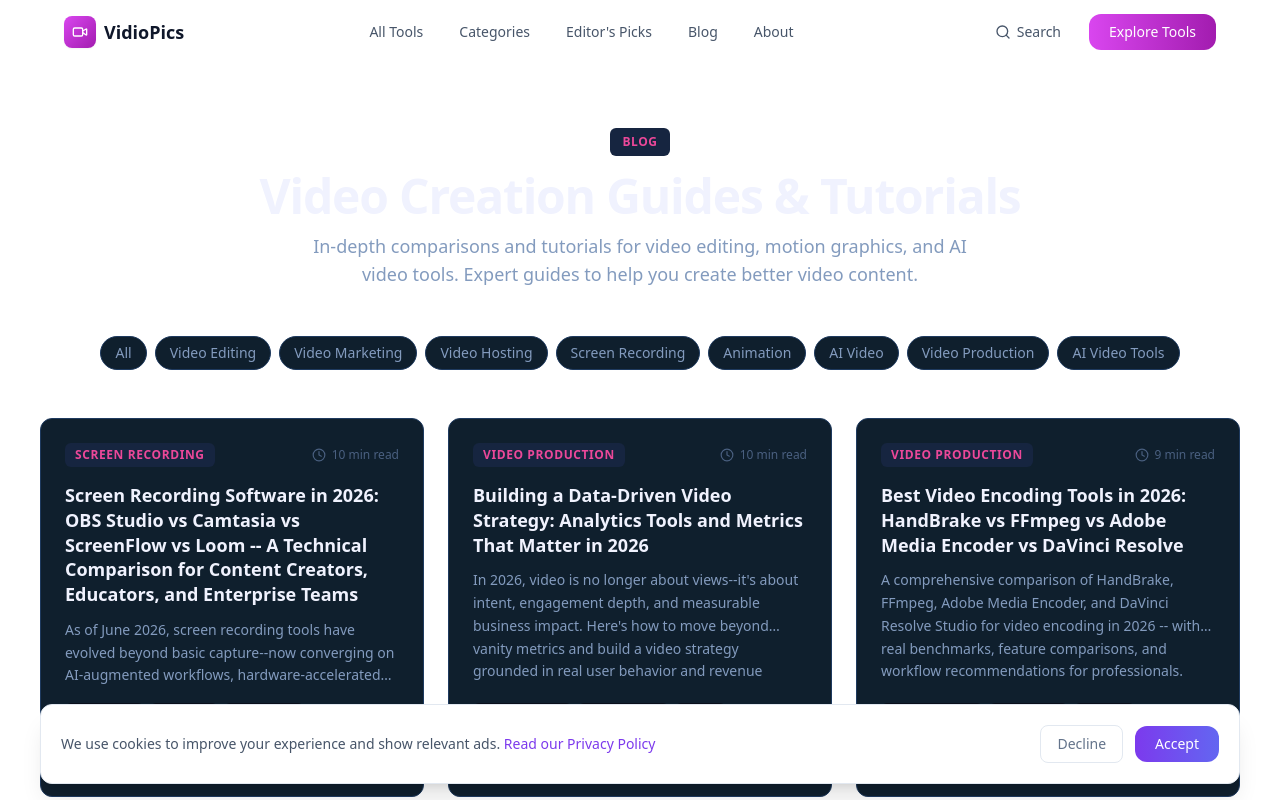
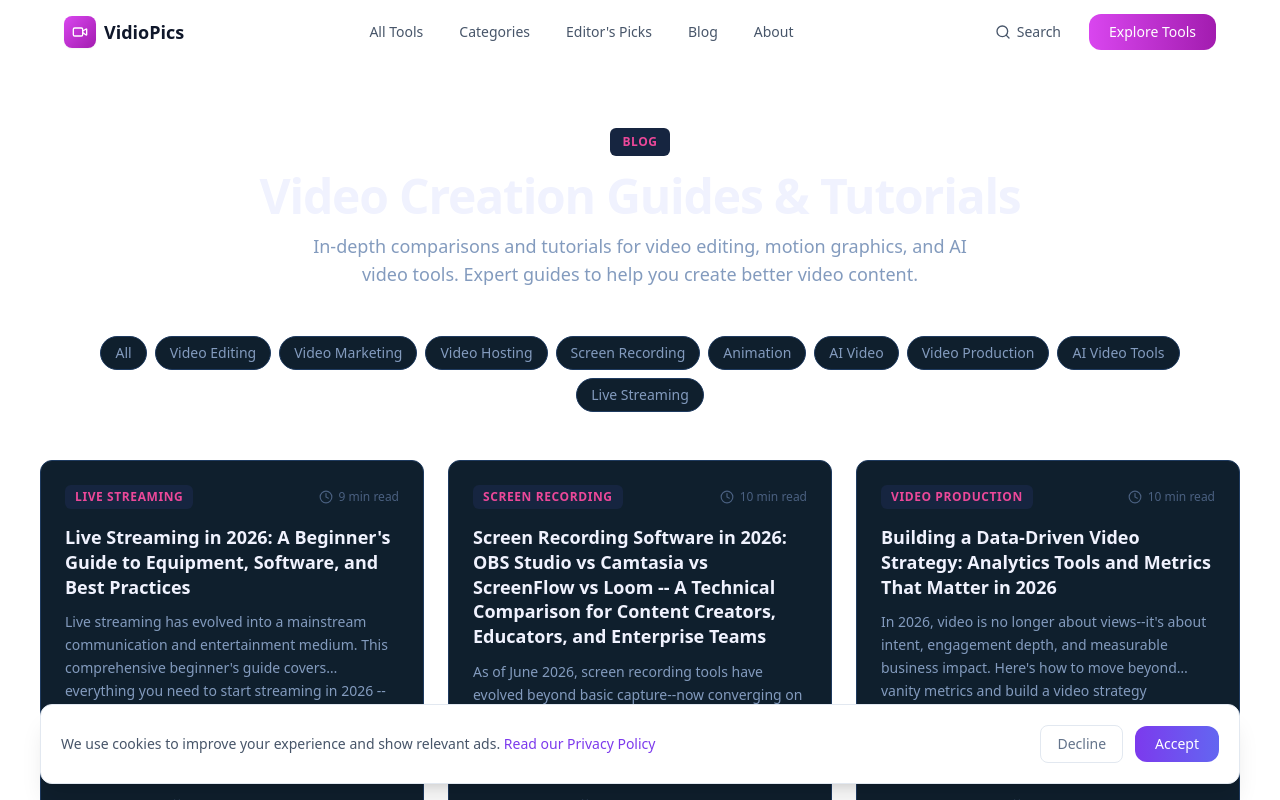
Before and after one commit to edi-picks-network/vidiopicks, a Next.js app: page /blog in a window 1280 px wide. Shown: the top 800 px of the page. Built offline with nearby package versions, Linux system fonts and the light colour scheme.

Commit message:
daily update: blog post

```diff
--- a/app/data/blog-posts.ts
+++ b/app/data/blog-posts.ts
@@ -1893,4 +1893,79 @@
     readTime: 10,
     tags: ["OBS Studio", "Camtasia", "ScreenFlow", "Loom", "screen recording", "video capture", "tutorial creation", "2026"],
   },
+  {
+    slug: "live-streaming-beginners-guide-2026-equipment-software",
+    title: "Live Streaming in 2026: A Beginner's Guide to Equipment, Software, and Best Practices",
+    excerpt:
+      "Live streaming has evolved into a mainstream communication and entertainment medium. This comprehensive beginner's guide covers everything you need to start streaming in 2026 -- from essential equipment and software choices to best practices for engaging your audience and growing your channel.",
+    content: `Live Streaming in 2026: Everything You Need to Start Broadcasting
+
+Live streaming has transformed from a niche hobby into a mainstream communication channel. By mid-2026, over 65% of internet users watch live content regularly -- from gaming streams on Twitch to professional webinars on LinkedIn Live and behind-the-scenes content on Instagram and TikTok. If you are new to live streaming, this guide breaks down exactly what you need to start, organized by experience level and use case.
+
+Understanding the Live Streaming Ecosystem
+
+Before buying equipment, understand the four core components of any live stream: capture (camera and microphone), encoding (converting raw signals into a streamable format), platform (Twitch, YouTube, or Restream), and engagement (chat, overlays, moderation). In 2026, all-in-one solutions like StreamYard and Ecamm Live combine these layers, but knowing each separately helps you make better decisions as you grow.
+
+Essential Equipment for Beginners
+
+You do not need a professional studio. Here is the minimum viable setup:
+
+Camera: Your Built-in Webcam Is Enough. Modern laptop webcams like the MacBook Pro M4's 12MP Center Stage camera deliver acceptable 1080p video. For an upgrade, the Elgato Facecam Pro ($199) offers 4K60 capture with excellent low-light performance. For the best quality, a mirrorless camera with clean HDMI output -- like the Sony ZV-E10 II ($899) -- paired with a $20 capture card outperforms any webcam.
+
+Microphone: Audio Matters More Than Video. Start with a USB microphone. The Blue Yeti X ($169) is a perennial favorite, but the Rode NT-USB Mini ($129) offers superior noise rejection. The Elgato Wave:3 ($159) includes Wave Link software for real-time audio mixing -- a feature set that previously required a hardware mixer.
+
+Lighting: The cheapest upgrade you can make. A two-point LED panel setup -- Elgato Key Light Air ($129 each) or Neewer 660 LED ($59) -- transforms perceived stream quality. Position one light at 45 degrees (key light), another as fill from the opposite side, and optionally a third behind for depth.
+
+Internet Connection: For 1080p60 streaming, you need at least 6-8 Mbps upload speed. For 4K, aim for 15-20 Mbps. Always use wired Ethernet over Wi-Fi. If Wi-Fi is unavoidable, use 5GHz with a Wi-Fi 6 router. Test your connection at speedtest.net before every stream.
+
+Software Options for Every Skill Level
+
+OBS Studio (Free): OBS 30.1 remains the industry standard -- completely free and open source. Version 30 introduced native AV1 encoding, improved HDR passthrough, and per-source audio filters. OBS supports unlimited scenes, sources, and over 200 plugins on obsproject.com. The learning curve is steep (plan 2-3 hours for initial setup), but the flexibility is unmatched.
+
+StreamYard ($20/month): A browser-based streaming studio that eliminates OBS complexity. Add guests, share screens, display comments, and stream to multiple platforms -- all from a web browser. Ideal for interview shows, podcasts, and corporate webcasts. The trade-off is limited customization compared to OBS.
+
+Ecamm Live ($15/month, Mac Only): The best option for Mac users wanting professional features without OBS complexity. Native M-series chip support, Picture-in-Picture overlays, lower thirds, and automatic replay clips make it popular among tutorial creators and product reviewers.
+
+Restream ($16/month): A multi-platform distribution service that integrates with OBS, StreamYard, and Ecamm. Stream simultaneously to Twitch, YouTube, Facebook, LinkedIn, and 30+ platforms. Its 2026 update adds AI-powered chat aggregation with sentiment analysis.
+
+Choosing Your Platform
+
+Twitch dominates gaming and creative streams with 140 million monthly active users, but its discovery algorithm makes it harder for newcomers to grow. YouTube Live offers better discoverability through search and recommendations, plus streams save as VODs automatically. LinkedIn Live suits professional and B2B content with its older, business-focused audience. TikTok Live and Instagram Live excel for short-form, mobile-first content -- both platforms prioritize live content in their algorithms, giving new streamers better reach.
+
+Best Practices for Engaging Your Audience
+
+Interact with your chat. Acknowledge viewers by name within 30 seconds of them joining. Answer questions in real time. This personal connection is the single biggest advantage live video has over pre-recorded content.
+
+Establish a consistent schedule. Streaming at the same time on the same days builds audience trust. Even one stream per week at a fixed time outperforms sporadic streaming.
+
+Prepare a loose structure. A rough outline -- intro, main topic, audience Q&A, outro -- prevents awkward silences and keeps energy levels high.
+
+Use overlays strategically. A welcome alert for new followers and a live chat box create a professional feel, but avoid clutter. A clean layout is more watchable than a busy one.
+
+Repurpose your streams. Download each VOD, edit short clips for TikTok and Instagram Reels, and create a highlights reel for YouTube. Each stream becomes multiple content assets.
+
+Recommended Budgets by Level
+
+Ultra-Budget (Under $100): Built-in webcam, Boya BY-M1 lavalier ($19), OBS Studio (free), stream at 720p30. Use a desk lamp for lighting.
+
+Starter Setup ($300-$500): Elgato Facecam Neo ($119), Rode NT-USB Mini ($129), Neewer 660 LED ($59), OBS Studio. Stream at 1080p30.
+
+Mid-Range ($800-$1,200): Sony ZV-E10 II ($899), Elgato Cam Link 4K ($129), Elgato Wave:3 ($159), two Neewer 660 panels ($118). Stream at 1080p60 with OBS or Ecamm Live.
+
+Professional ($2,000+): Panasonic Lumix GH7 ($1,799), Shure SM7B ($399), GoXLR Mini ($249), three-point LED kit. Stream at 4K60 with a dedicated streaming PC.
+
+Final Thoughts
+
+Live streaming in 2026 is more accessible than ever. The barrier to entry is lower in both cost and technical complexity, but audience attention is harder to earn. Success comes from consistency, authenticity, and iteration.
+
+Start with what you have. Stream your first broadcast this week, even if it is just you talking while you work. Every stream teaches you something. Every viewer who stays for five minutes tells you what is working.
+
+The best camera is the one you already own. The best software is the one you actually use. The best platform is where your audience already spends time. Stop researching. Start streaming.`,
+    author: "Alex Chen",
+    authorRole: "Senior Video Editor",
+    date: "2026-07-01",
+    category: "Live Streaming",
+    readTime: 9,
+    tags: ["live streaming", "streaming equipment", "OBS Studio", "StreamYard", "Ecamm Live", "Twitch", "YouTube Live", "beginner guide", "2026"],
+  },
 ];
--- a/app/sitemap.xml/route.ts
+++ b/app/sitemap.xml/route.ts
@@ -18,6 +18,8 @@
     "stock-video-platforms-2026-comparison-guide",
     "best-video-encoding-tools-2026-handbrake-ffmpeg-adobe-davinci",
     "data-driven-video-strategy-analytics-metrics-2026",
+    "screen-recording-software-2026-obs-vs-camtasia-vs-screenflow-vs-loom",
+    "live-streaming-beginners-guide-2026-equipment-software",
 ] as const;
 const TOOL_SLUGS = [
   "akamai",
```
